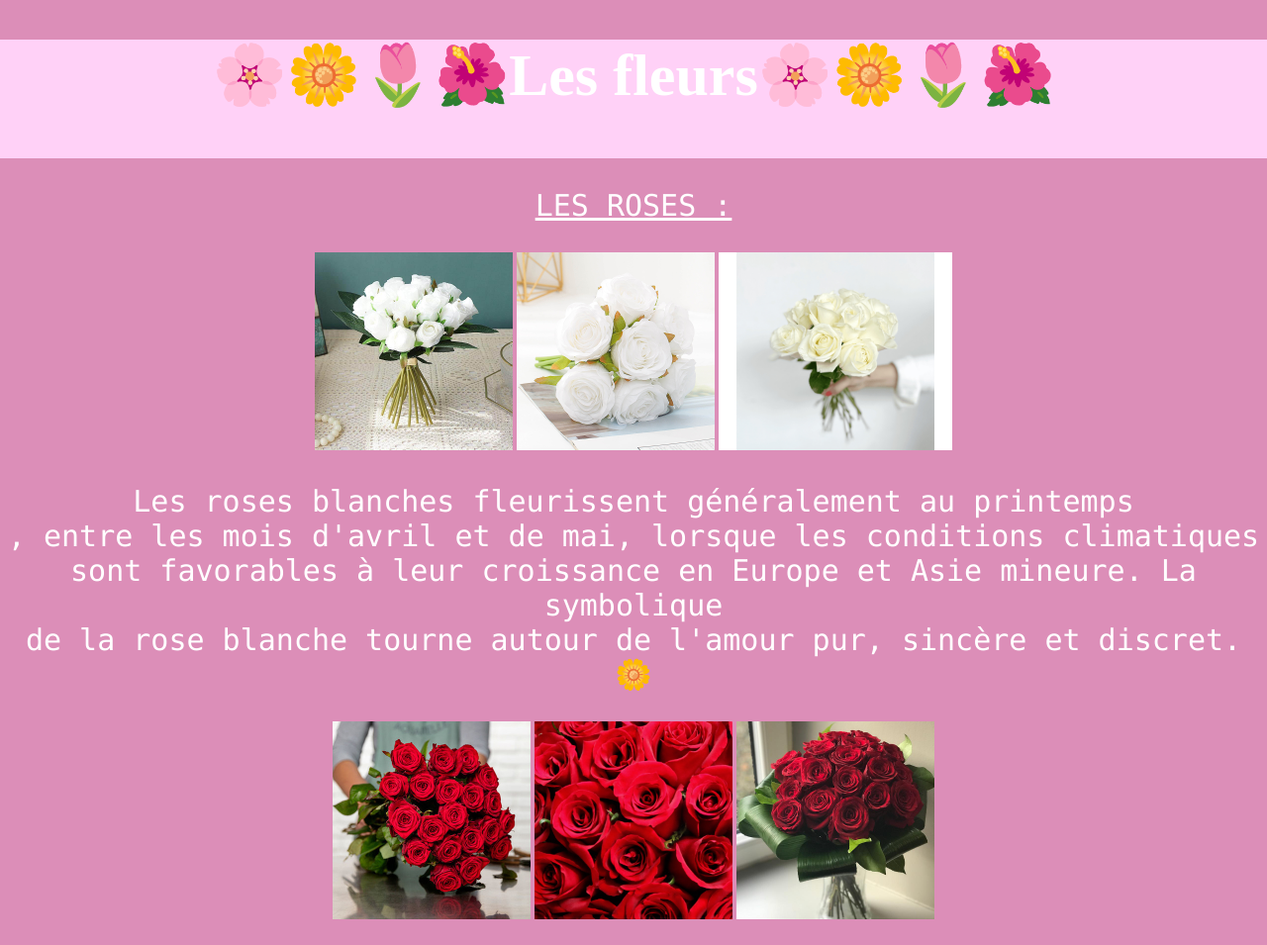
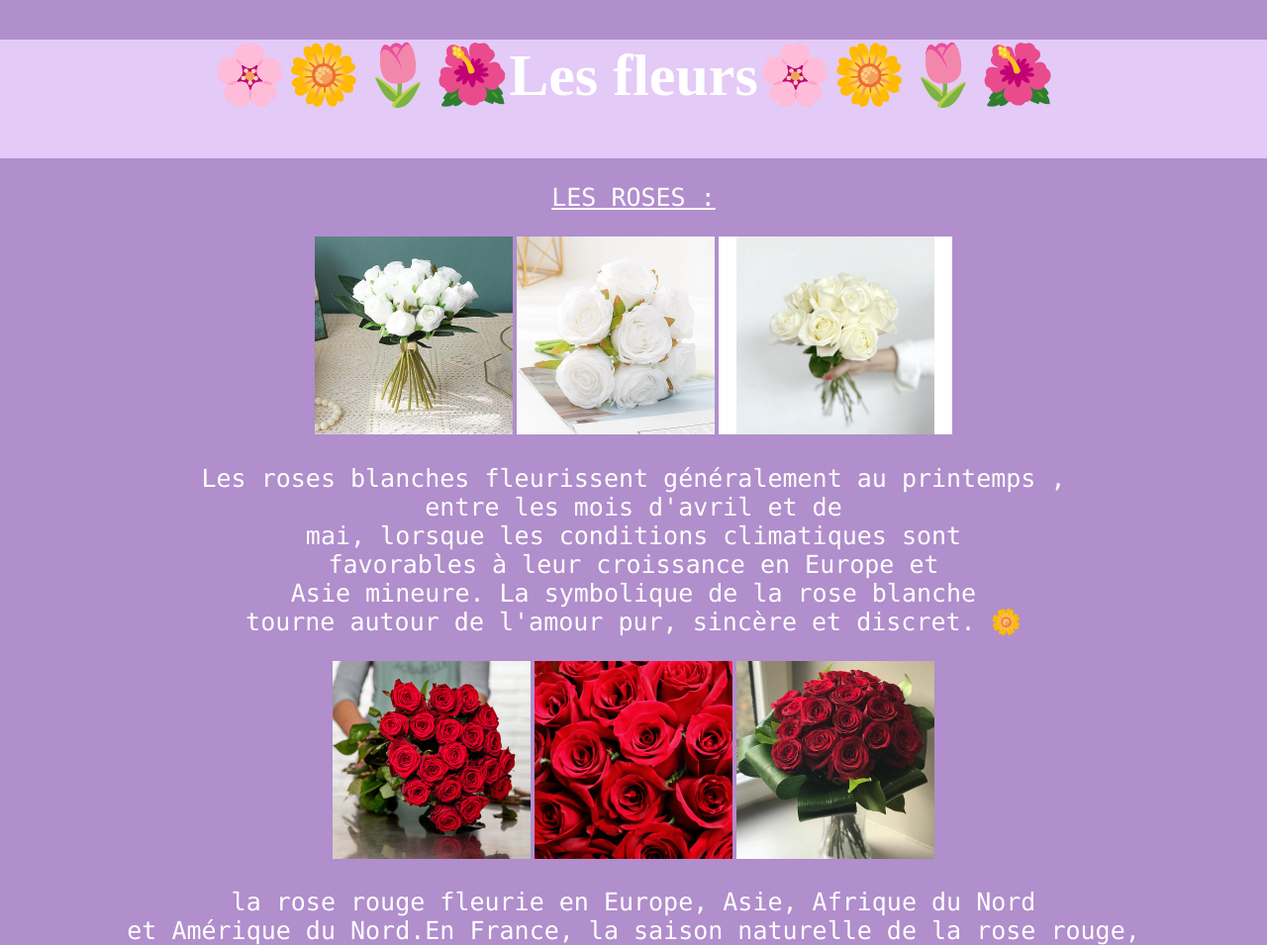
Before and after one commit to Aichax/mon-site, a plain HTML site: page index.html in a window 1280 px wide. Shown: the top 955 px of the page at 99% size. Drawn offline with Linux system fonts and the light colour scheme.

Commit message:
Add files via upload

```diff
--- a/index.html
+++ b/index.html
@@ -17,8 +17,8 @@
 	<img src="image/rose blache.jpg" height="200px" height="225px" />
 	<img src="image/rose blache 2.jpg"height="200px" height="225px" />
 	<img src="image/rose blache 3.jpg"height="200px" height="225px" />
-	<p> Les roses blanches fleurissent généralement au printemps </br>, entre  les mois d'avril et de mai,
-	lorsque les conditions climatiques </br> sont favorables à leur croissance en Europe et Asie mineure. La symbolique </br> de la rose blanche tourne autour de l'amour pur, sincère et discret. 🌼</p>
+	<p> Les roses blanches fleurissent généralement au printemps ,</br> entre  les mois d'avril et de </br>mai,
+	lorsque les conditions climatiques sont</br> favorables à leur croissance en Europe et </br> Asie mineure. La symbolique  de la rose blanche </br>tourne autour de l'amour pur, sincère et discret. 🌼</p>
 
 	<img src="image/rose rouge1.jpg" height="200px" height="225px" />
 	<img src="image/rose rouge2.jpeg"height="200px" height="225px" />
--- a/style.css
+++ b/style.css
@@ -6,18 +6,18 @@ h1{
 p{
 	font-family: Consolas;
 	color:white;
-	font-size: 30px;
+	font-size: 25px;
 
 }
 
 body{
 	margin:0px;
 
-	background-color:#dc8eb8;
+	background-color:#b18ecc;
 }
 #header{
 	height:120px;
-	background:#ffd1f7;
+	background:#e3caf7;
 }
 
 div{
@@ -25,4 +25,5 @@ div{
 }
 u{
 	text-decoration-color: white;
+	font-family: impact;
 }
```
